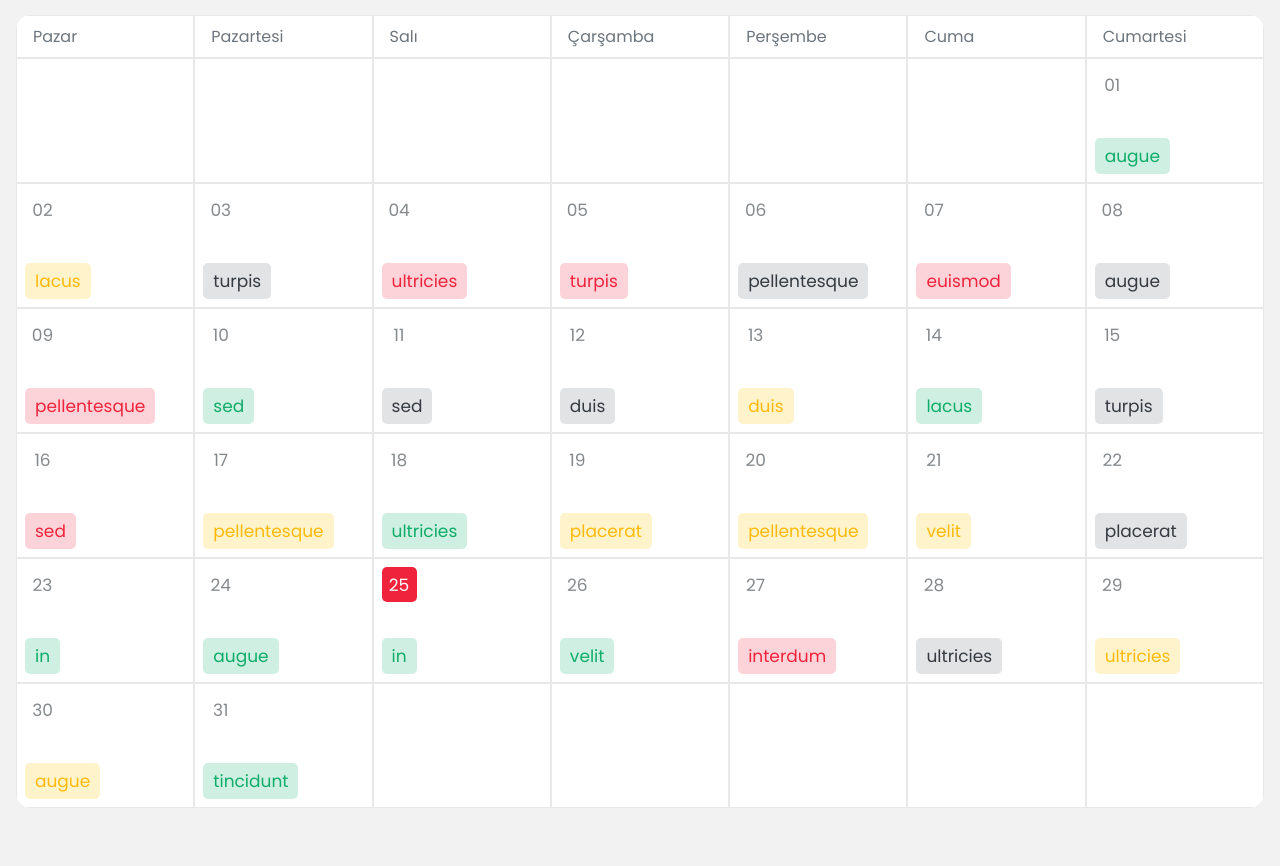
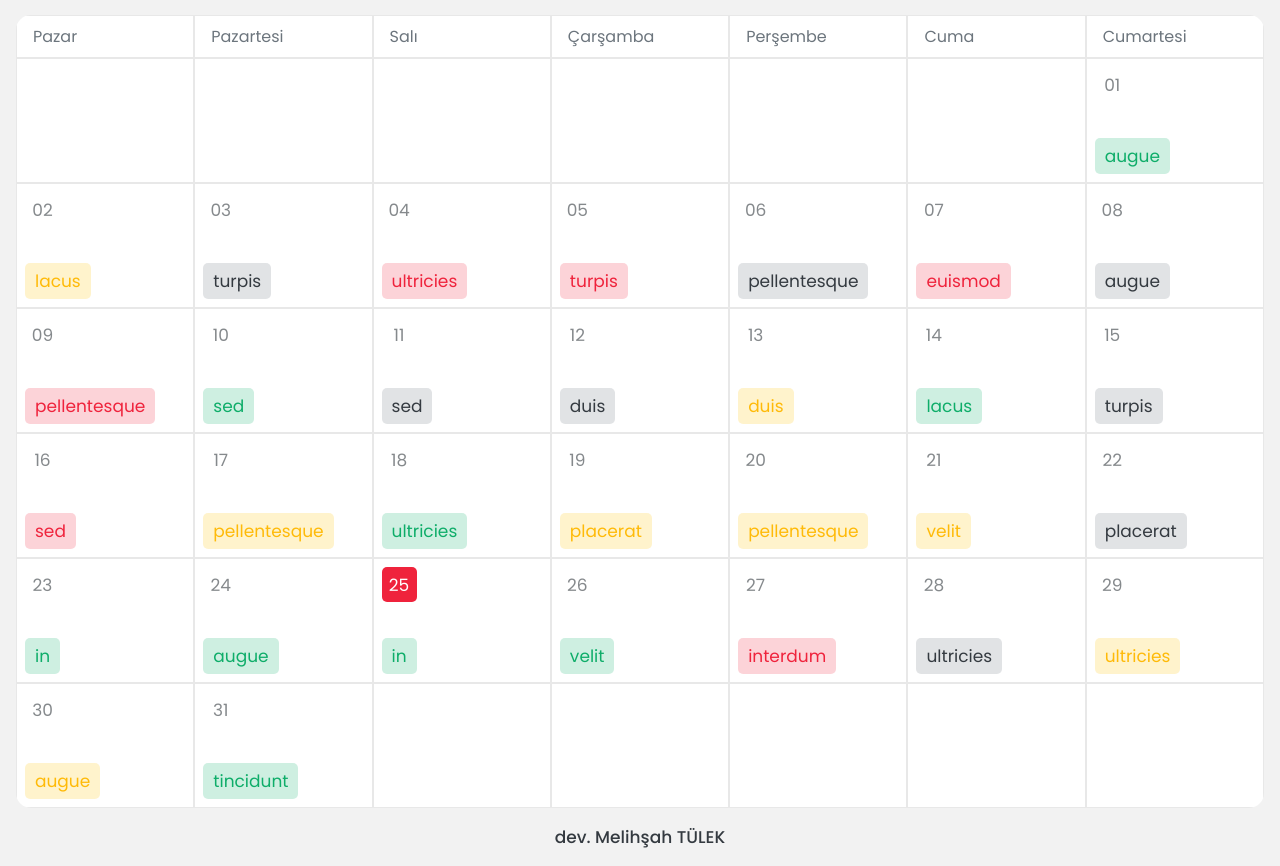
Before and after one commit to melihsahtulek/javaScript-custom-calendar, a plain HTML site: page index.html in a window 1280 px wide. Shown: the part 117-983 px from the top of the page. Before the commit the page ends 941 px from the top, so only its background shows below. Drawn offline with Linux system fonts and the light colour scheme.

Commit message:
created footer

```diff
--- a/assets/css/styles.css
+++ b/assets/css/styles.css
@@ -226,6 +226,15 @@ html body a {
   padding: 5px;
 }
 
+footer {
+  width: 100%;
+  padding-top: 1rem;
+  text-align: center;
+  color: var(--dark);
+  font-weight: 500;
+  font-size: 17px;
+}
+
 /* FOR MOBILE & TABLET */
 
 @media (max-width: 1024px) {
--- a/index.html
+++ b/index.html
@@ -11,6 +11,9 @@
     <div id="app">
       <div class="selects-container"></div>
       <div class="tables"></div>
+      <footer>
+        <a href="https://github.com/melihsahtulek/">dev. Melihşah TÜLEK</a>
+      </footer>
     </div>
     <script src="./assets/js/main.js"></script>
   </body>
```
